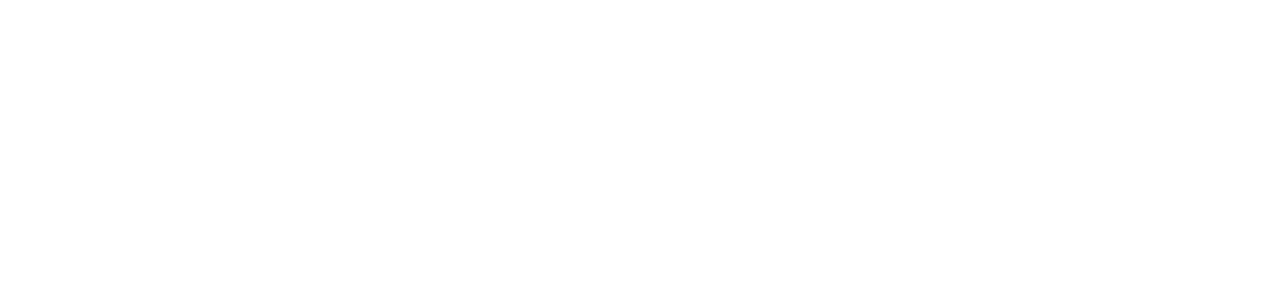
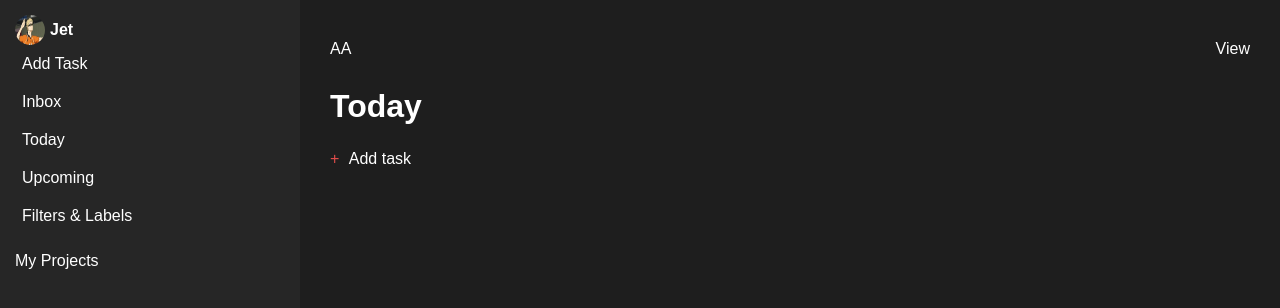
Before and after one commit to kokehdaboss/ToDo-List, a website built with webpack: page src/index.html in a window 1280 px wide. Built offline with nearby package versions, Linux system fonts and the light colour scheme.

Commit message:
Creating the view template

```diff
--- a/package.json
+++ b/package.json
@@ -13,8 +13,10 @@
   "license": "ISC",
   "devDependencies": {
     "css-loader": "^7.1.2",
+    "html-loader": "^5.1.0",
     "html-webpack-plugin": "^5.6.0",
     "style-loader": "^4.0.0",
+    "url-loader": "^4.1.1",
     "webpack": "^5.93.0",
     "webpack-cli": "^5.1.4",
     "webpack-dev-server": "^5.0.4"
--- a/src/index.html
+++ b/src/index.html
@@ -6,9 +6,29 @@
   <title>ToDo List</title>
 </head>
 <body>
-  <div class="main-div">
-    <nav class="primary-nav"></nav>
-    <main class="main-div"></main>
-  </div>
+  <nav class="primary-nav">
+    <div class="titleBar">
+      <img src="./assets/images/profilePics.jpeg" alt="profile-picture">
+      <span class="nameSpace">Jet</span>
+      <span class="notificationIcon"></span>
+      <span class="sideBarIcon"></span>
+    </div>
+    <ul>
+      <li class="menu-items">Add Task</li>
+      <li class="menu-items">Inbox</li>
+      <li class="menu-items">Today</li>
+      <li class="menu-items">Upcoming</li>
+      <li class="menu-items">Filters & Labels</li>
+    </ul>
+    <p class="project">My Projects</p>
+  </nav>
+  <main class="display-div">
+    <div class="mainSpanStyle">
+      <span class="mainDisplayIcons1">AA</span>
+      <span class="mainDisplayIcons2">View</span>
+    </div>
+    <h1 id="mainHeader" class="mainHeaderStyle">Today</h1>
+    <div id="mainAddTask" class="mainAddTaskStyle"><span>+ </span>Add task</div>
+  </main>
 </body>
 </html>
--- a/src/index.js
+++ b/src/index.js
@@ -0,0 +1 @@
+import './style.css';
--- /dev/null
+++ b/src/style.css
@@ -0,0 +1,72 @@
+* {
+  box-sizing: border-box;
+  margin: 0;
+  padding: 0;
+}
+body {
+  display: flex;
+  min-height: 100vh;
+  font-family: Arial, Helvetica, sans-serif;
+}
+.primary-nav {
+  width: 300px;
+  color: #ffffff;
+  padding: 15px;
+  background-color: #262626;
+  align-items: center;
+}
+.titleBar {
+  display: flex;
+  align-items: center;
+  font-weight: 700;
+}
+.titleBar > img {
+  width: 30px;
+  height: 30px;
+  border-radius: 50%;
+  margin-right: 5px;
+}
+ul{
+  display: flex;
+  flex-direction: column;
+  list-style-type: none;
+  margin-bottom: 17px;
+}
+ul>li {
+  padding: 10px 7px 10px;
+  border-radius: 5px;
+}
+ul>li:hover {
+  background-color: #322F2A;
+  cursor: pointer;
+}
+ul>li:active{
+  background-color: #472525;
+}
+.display-div {
+  background-color: #1E1E1E;
+  flex-grow: 1;
+  color: #ffffff;
+  padding: 30px;
+}
+.mainSpanStyle {
+  margin: 10px 0 30px;
+  display: flex;
+  justify-content: space-between;
+}
+.mainDisplayIcons1 {
+
+}
+.mainDisplayIcons2 {
+
+}
+.mainHeaderStyle {
+  margin-bottom: 25px;
+}
+.mainAddTaskStyle {
+
+}
+.mainAddTaskStyle span {
+  color: #DE4C4A;
+  margin-right: 5px;
+}
--- a/webpack.config.js
+++ b/webpack.config.js
@@ -11,13 +11,17 @@ module.exports = {
   },
   devtool: "eval-source-map",
   devServer: {
-    watchFiles: ["./src/index.html"],
+    watchFiles: ["./src/index.html"]
   },
   module: {
     rules: [
       {
         test: /\.css$/i,
         use: ['style-loader', 'css-loader'],
+      },
+      {
+        test: /\.html$/i,
+        loader: 'html-loader',
       },
     ],
   },
```
Also changed, not shown: src/assets/images/profilePics.jpeg (added), 1 other file.
